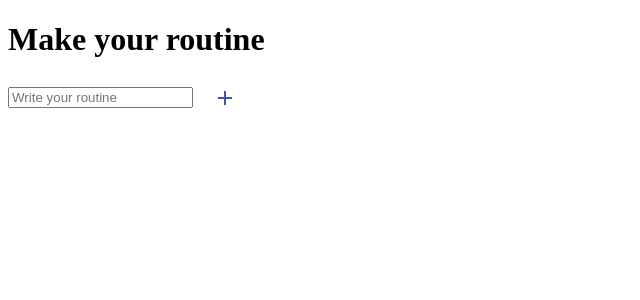
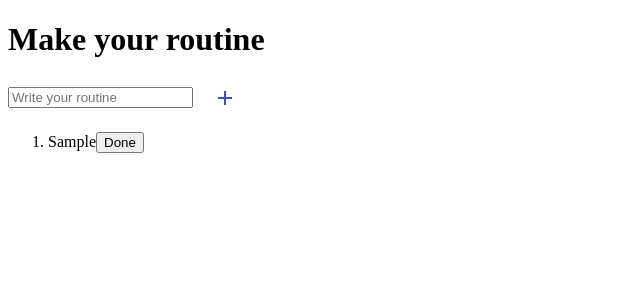
Before and after one commit to hxunz/project-react-4-hxunz, a React app: page /routine in a window 1280 px wide. Both pictures are taken after typing "Sample" into the empty fields and a click on the button "add". Shown: the top 300 px of the page, without its empty margins (0-640 px from the left). Built offline with nearby package versions, Linux system fonts and the light colour scheme.

Commit message:
✨ done 버튼 구현

```diff
--- a/src/DailyRoutineList.jsx
+++ b/src/DailyRoutineList.jsx
@@ -1,8 +1,13 @@
 import React from 'react';
+import { useSelector } from 'react-redux';
 
 import Item from './Item';
 
-export default function DailyRoutineList({ tasks, onClickDelete }) {
+export default function DailyRoutineList({ handleClickDelete }) {
+  const { tasks } = useSelector((state) => ({
+    tasks: state.tasks,
+  }));
+
   if (tasks.length === 0) {
     return (
       <p>Add your routine</p>
@@ -12,7 +17,7 @@ export default function DailyRoutineList({ tasks, onClickDelete }) {
   return (
     <ol>
       {tasks.map((task) => (
-        <Item key={task.id} task={task} onClickDelete={onClickDelete} />
+        <Item key={task.id} task={task} onClickDelete={handleClickDelete} />
       ))}
     </ol>
   );
--- a/src/Form.jsx
+++ b/src/Form.jsx
@@ -1,4 +1,4 @@
-import React, { useState } from 'react';
+import React from 'react';
 
 import { useDispatch, useSelector } from 'react-redux';
 
@@ -10,6 +10,8 @@ import {
   updateTaskTitle,
 } from './action';
 
+import DailyRoutineList from './DailyRoutineList';
+
 export default function Form() {
   const { taskTitle } = useSelector((state) => ({
     taskTitle: state.taskTitle,
@@ -17,22 +19,17 @@ export default function Form() {
 
   const dispatch = useDispatch();
 
-  const [task, setTask] = useState('');
-
   const handleChange = (event) => {
-    console.log('event', event.target.value);
-    setTask(event.target.value);
     dispatch(updateTaskTitle(event.target.value));
   };
 
   const handleSubmit = (event) => {
-    console.log(task);
-    // TODO: update taks list store
+    dispatch(addTask());
     event.preventDefault();
-    dispatch(addTask());
   };
 
   return (
+    <>
       <form onSubmit={handleSubmit}>
         <h1>
           <label htmlFor="input-task-title">
@@ -50,5 +47,7 @@ export default function Form() {
           <AddIcon />
         </Fab>
       </form>
+      <DailyRoutineList />
+    </>
   );
 }
--- a/src/Item.jsx
+++ b/src/Item.jsx
@@ -1,10 +1,25 @@
 import React from 'react';
 
-export default function Item({ task: { id, title }, onClickDelete }) {
+import { useDispatch } from 'react-redux';
+
+import {
+  deleteTask,
+} from './action';
+
+export default function Item({ task }) {
+  const dispatch = useDispatch();
+
+  const handleClickDelete = () => {
+    dispatch(deleteTask(task.id));
+  };
+
   return (
     <li>
-      {title}
-      <button type="button" onClick={() => onClickDelete(id)}>
+      {task.title}
+      <button
+        type="button"
+        onClick={() => handleClickDelete(task.id)}
+      >
         Done
       </button>
     </li>
--- a/src/action.js
+++ b/src/action.js
@@ -12,3 +12,12 @@ export function updateTaskTitle(taskTitle) {
     },
   };
 }
+
+export function deleteTask(id) {
+  return {
+    type: 'deleteTask',
+    payload: {
+      id,
+    },
+  };
+}
--- a/src/reducer.js
+++ b/src/reducer.js
@@ -27,5 +27,12 @@ export default function reducer(state = initialState, action) {
     };
   }
 
+  if (action.type === 'deleteTask') {
+    return {
+      ...state,
+      tasks: tasks.filter((task) => task.id !== action.payload.id),
+    };
+  }
+
   return state;
 }
```
Lines whose indentation alone changed are shown as unchanged.
